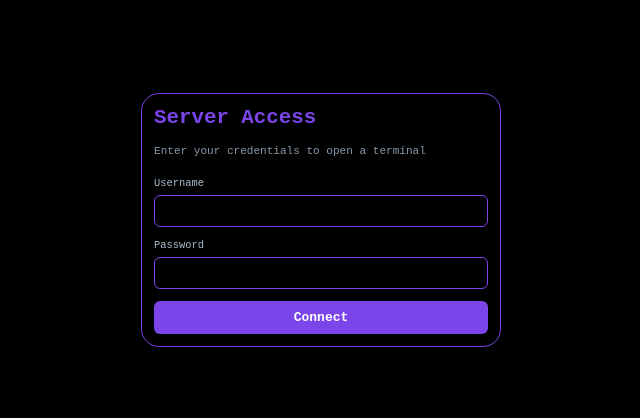
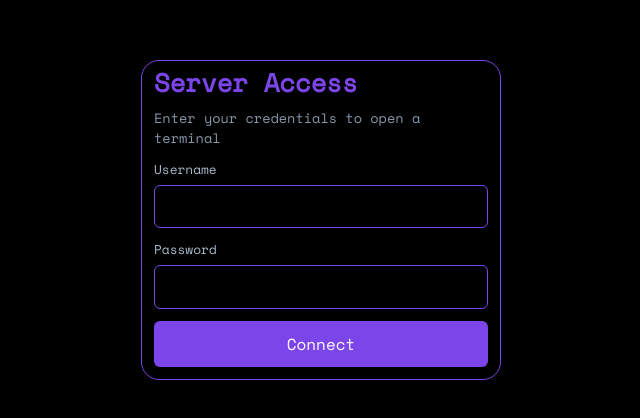
Before and after one commit to eugenekkkhan/server-access, a React (Vite) app in the folder frontend/: page / in a window 1280 px wide. Shown: the part 180-598 px from the top of the page, without its empty margins (319-959 px from the left). Built offline with nearby package versions, Linux system fonts and the light colour scheme.

Commit message:
Refactor code structure for improved readability and maintainability

```diff
--- a/frontend/src/components/Terminal.tsx
+++ b/frontend/src/components/Terminal.tsx
@@ -21,7 +21,7 @@ export default function Terminal({ token, onLogout }: Props) {
     const term = new XTerm({
       theme: terminalTheme,
       fontSize: 14,
-      fontFamily: '"Cascadia Code", "Fira Code", "Consolas", monospace',
+      fontFamily: '"SpaceMono Nerd Font", monospace',
       cursorBlink: true,
       scrollback: 5000,
     });
--- a/frontend/src/index.css
+++ b/frontend/src/index.css
@@ -1,3 +1,11 @@
+@font-face {
+  font-family: "SpaceMono Nerd Font";
+  src: url("/assets/SpaceMonoNerdFontPropo.woff2") format("woff2");
+  font-weight: normal;
+  font-style: normal;
+  font-display: swap;
+}
+
 *, *::before, *::after {
   box-sizing: border-box;
   margin: 0;
@@ -5,7 +13,12 @@
 }
 
 * {
-  font-family: monospace;
+  font-family: "SpaceMono Nerd Font", monospace;
+}
+
+.xterm-viewport {
+  scrollbar-width: thin;
+  scrollbar-color: #555 transparent;
 }
 
 body {
--- a/frontend/src/theme.config.ts
+++ b/frontend/src/theme.config.ts
@@ -43,7 +43,6 @@ export const theme: Record<string, React.CSSProperties> = {
   },
   titleText: {
     color: colors.accent,
-    fontWeight: 600,
   },
   logoutBtn: {
     background: "transparent",
@@ -81,14 +80,13 @@ export const theme: Record<string, React.CSSProperties> = {
   },
   cardTitle: {
     fontSize: "1.6rem",
-    fontWeight: 700,
+    lineHeight: "1.2rem",
     color: colors.accent,
     marginBottom: 4,
   },
   cardSubtitle: {
     fontSize: "0.85rem",
     color: colors.fgMuted,
-    marginBottom: 8,
   },
   inputLabel: {
     fontSize: "0.8rem",
@@ -115,7 +113,6 @@ export const theme: Record<string, React.CSSProperties> = {
     color: colors.fgWhite,
     cursor: "pointer",
     fontSize: "1rem",
-    fontWeight: 600,
     padding: "0.7rem",
   },
 };
```
Also changed, not shown: frontend/assets/SpaceMonoNerdFontPropo.woff2 (added).
